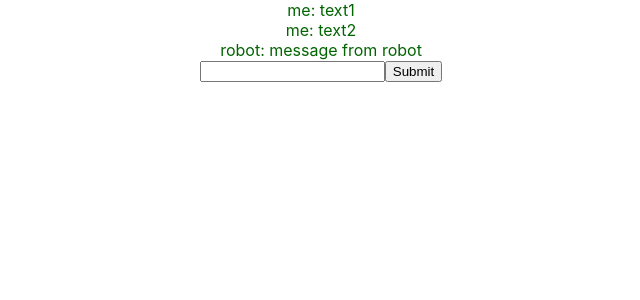
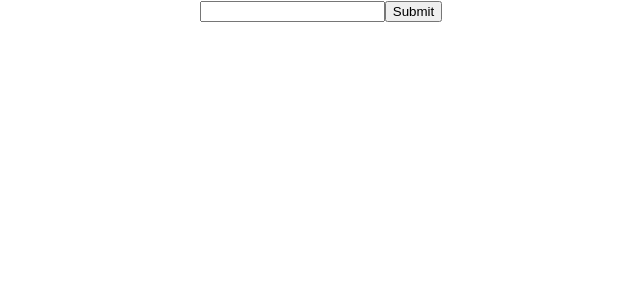
Before and after one commit to SyominAlex/React.js_Geekbrains, a React (Create React App) app: page / in a window 1280 px wide. Shown: the top 300 px of the page, without its empty margins (319-959 px from the left). Built offline with nearby package versions, Linux system fonts and the light colour scheme.

Commit message:
ДЗ №2

```diff
--- a/src/App.js
+++ b/src/App.js
@@ -1,50 +1,41 @@
 import "./App.css";
-import React, {useState} from "react";
-import { Message } from "./components/Message/Message";
+import React, { useEffect, useState } from "react";
+import { MessageList } from "./components/MessageList/MessageList";
 import { Form } from "./components/Form/Form";
-// import { Counter } from "./components/Example/Example";
-
-const name = "me";
-
-const msgs = [
-    {
-        author: name,
-        text: "text1",
-    },
-    {
-        author: name,
-        text: "text2",
-    },
-    {
-        author: "robot",
-        text: "message from robot",
-    },
-];
+import { AUTHORS } from "./utils/constants";
 
 function App() {
-    // const [rand, setRand] = useState(0);
-    const [messages, setMessages] = useState(msgs);
 
-    // const updateRand = () => {
-    //     setRand(Math.random());
-    // };
+    const [messages, setMessages] = useState([]);
 
-    const addMessage = (newText) => {
-        // messages.push() - недопустимо так мутировать стейт во избежание сюрпризов
-        setMessages([...messages, { text: newText, author: name }]);
+    const addMessage = (newMsg) => {
+        setMessages([...messages, newMsg]);
     }
+
+    const sendMessage = (text) => {
+        addMessage({
+            author: AUTHORS.human,
+            text,
+        });
+    };
+
+    useEffect(() => {
+        let timeout;
+        if (messages[messages.length - 1]?.author === AUTHORS.human) {
+            timeout = setTimeout(() => {
+                addMessage({ author: AUTHORS.robot, text: "Hello, friend!" });
+            }, 1500);
+        }
+
+        return () => {
+            clearTimeout(timeout);
+        };
+    }, [messages]);
 
     return (
             <div className="App">
-                {/*<Counter randomNumber={rand} />
-                <button onClick={updateRand}>Update random</button>*/}
-                {/*<Message author={name} text="text1" />
-                <Message author={name} text="text2" />*/}
-                {messages.map((msg) => (
-                    <Message text={msg.text} author={msg.author} />
-                ))} {/*Warning: Each child in a list should have a unique "key" prop. Check the render method of `App`*/}
-                {/*<button onClick={addMessage}>Add message</button>*/}
-            <Form onSubmit={addMessage} />
+                <MessageList messages={messages} />
+                <Form onSubmit={sendMessage} />
             </div>
     );
 }
--- a/src/components/Example/Example.js
+++ b/src/components/Example/Example.js
@@ -67,8 +67,6 @@ export const Counter = ({randomNumber}) => {
         </div>
     );
 };
-
-
 
 /* Пример на классовом компоненте */
 
--- a/src/components/Form/Form.js
+++ b/src/components/Form/Form.js
@@ -1,8 +1,10 @@
 import {useState} from "react";
 
 export const Form = ({ onSubmit }) => {
+
     // контролируемые формы создаются с использованием стейта, неконтролируемые формы - с использованием рефов
     // контролируемые - когда мы полностью контролируем процесс и храним данные в компоненте в стейте
+
     const [value, setValue] = useState('');
 
     const handleSubmit = (e) => {
@@ -19,6 +21,7 @@ export const Form = ({ onSubmit }) => {
     return (
         <form onSubmit={handleSubmit}>
             <input value={value} onChange={handleChange} type="text"/>
+            {/*<textarea value={value} onChange={handleChange}/>*/}
             <input type="submit"/>
         </form>
     );
--- /dev/null
+++ b/src/components/MessageList/MessageList.js
@@ -0,0 +1,8 @@
+import {Message} from "../Message/Message";
+import React from "react";
+
+export const MessageList = ({ messages }) => (
+    messages.map((msg) => (
+        <Message text={msg.text} author={msg.author} />
+    ))
+);
--- /dev/null
+++ b/src/utils/constants.js
@@ -0,0 +1,4 @@
+export const AUTHORS = {
+    human: "Me",
+    robot: "Mr. Robot",
+};
```
